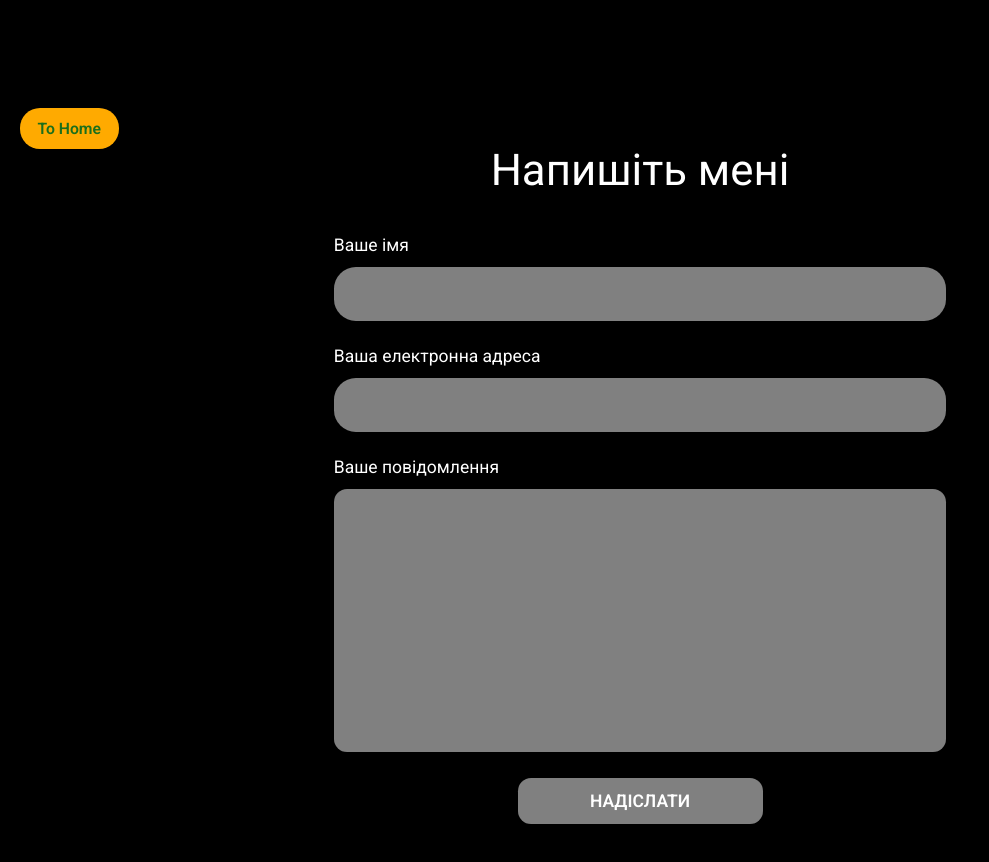
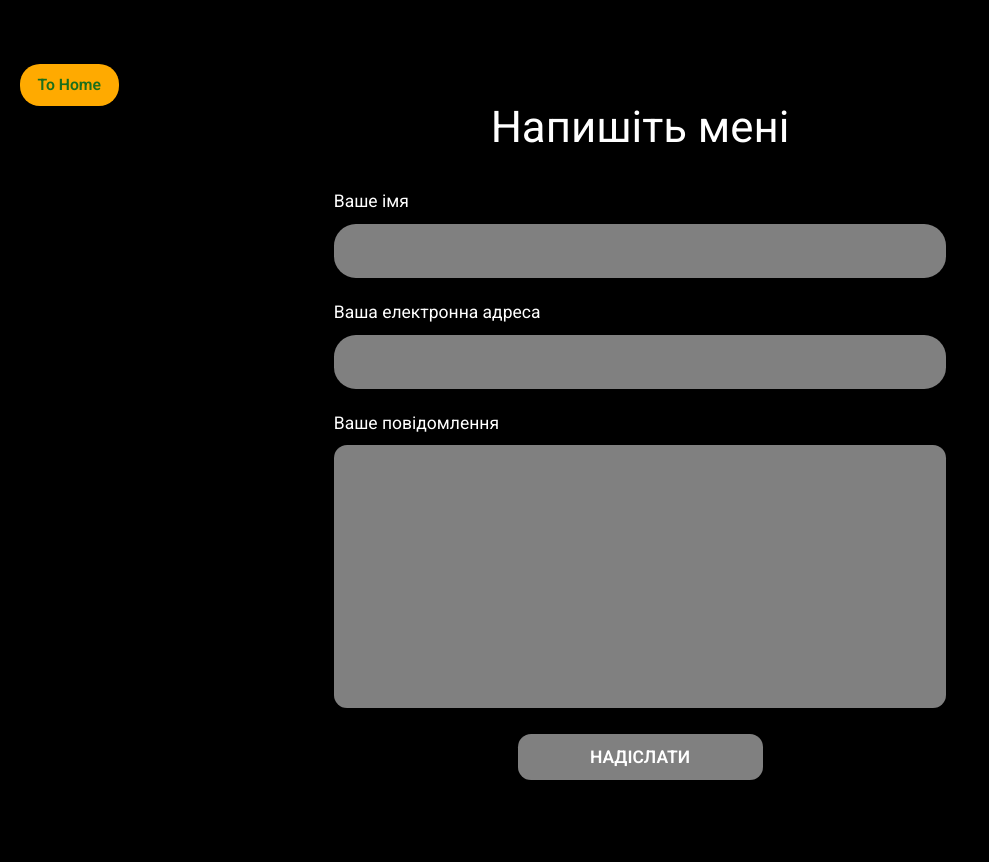
Before and after one commit to webmaster-prof/portfolio-base, a Next.js app: page /contacts in a window 1280 px wide. Shown: the top 862 px of the page, without its empty margins (0-989 px from the left). Built offline with nearby package versions, Linux system fonts and the light colour scheme.

Commit message:
addition  framer-motion animation  for  email in footer

```diff
--- a/Data/worksData.tsx
+++ b/Data/worksData.tsx
@@ -69,7 +69,7 @@ export const workstData = [
     id: "12",
     src: "/images/Works/work-12.jpg",
     text: "Головна сторінка соціальної мережі з темною темою на scss js",
-    path: "https://vercel.com/programer1983s-projects/layout-social",
+    path: "https://layout-social.vercel.app/",
   },
   {
     id: "13",
--- a/components/Footer/Footer.scss
+++ b/components/Footer/Footer.scss
@@ -14,8 +14,4 @@
   font-size: 1.25rem;
   display: block;
   cursor: pointer;
-  transition: transform 0.3s ease-in-out;
-  &:hover {
-    transform: scale(1.1);
-  }
 }
--- a/src/app/contacts/contacts.scss
+++ b/src/app/contacts/contacts.scss
@@ -1,14 +1,6 @@
 .contacts {
-  padding-top: 6.25rem;
-  padding-bottom: 6.25rem;
-  @media (max-width: 790px) {
-    padding-top: 3.125rem;
-    padding-bottom: 3.125rem;
-  }
-  @media (max-width: 400px) {
-    padding-top: 1.875rem;
-    padding-bottom: 1.875rem;
-  }
+  padding-top: 3.125rem;
+  padding-bottom: 3.125rem;
 }
 
 .contacts__backbutton {
@@ -18,8 +10,12 @@
   color: rgb(27, 111, 27);
   font-size: 1.125rem;
   font-weight: 600;
+  transition: transform 0.3s ease-in-out;
   @media (max-width: 700px) {
     margin-bottom: 3.125rem;
+  }
+  &:hover {
+    transform: scale(1.1);
   }
 }
 
@@ -27,9 +23,6 @@
   display: flex;
   flex-direction: column;
   row-gap: 1.875rem;
-}
-
-.contacts__form {
   max-width: 43.75rem;
   margin: 0 auto;
 }
@@ -91,5 +84,9 @@
   margin-top: 3.125rem;
   display: flex;
   justify-content: center;
-  font-style: italic;
+  p {
+    font-style: italic;
+    line-height: 1.3;
+    text-align: center;
+  }
 }
```
Also changed, not shown: components/Footer/Footer.tsx (+9 -3 lines).
